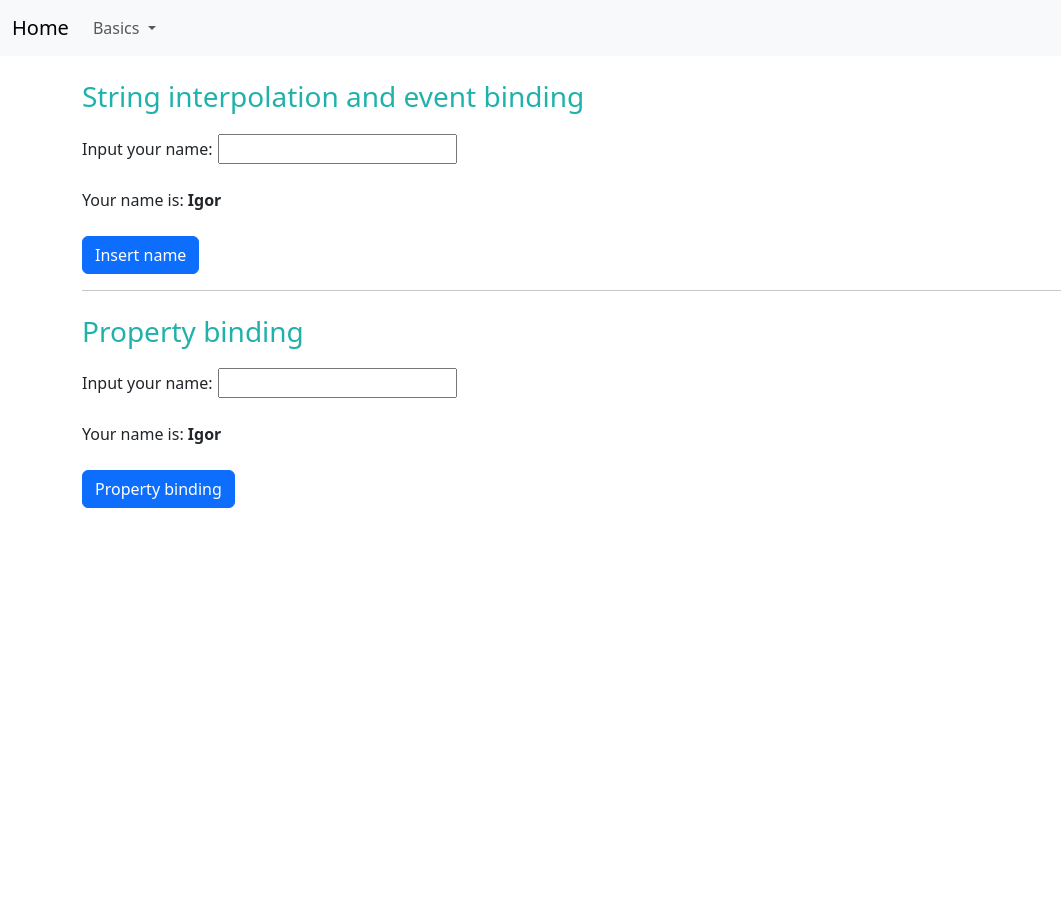
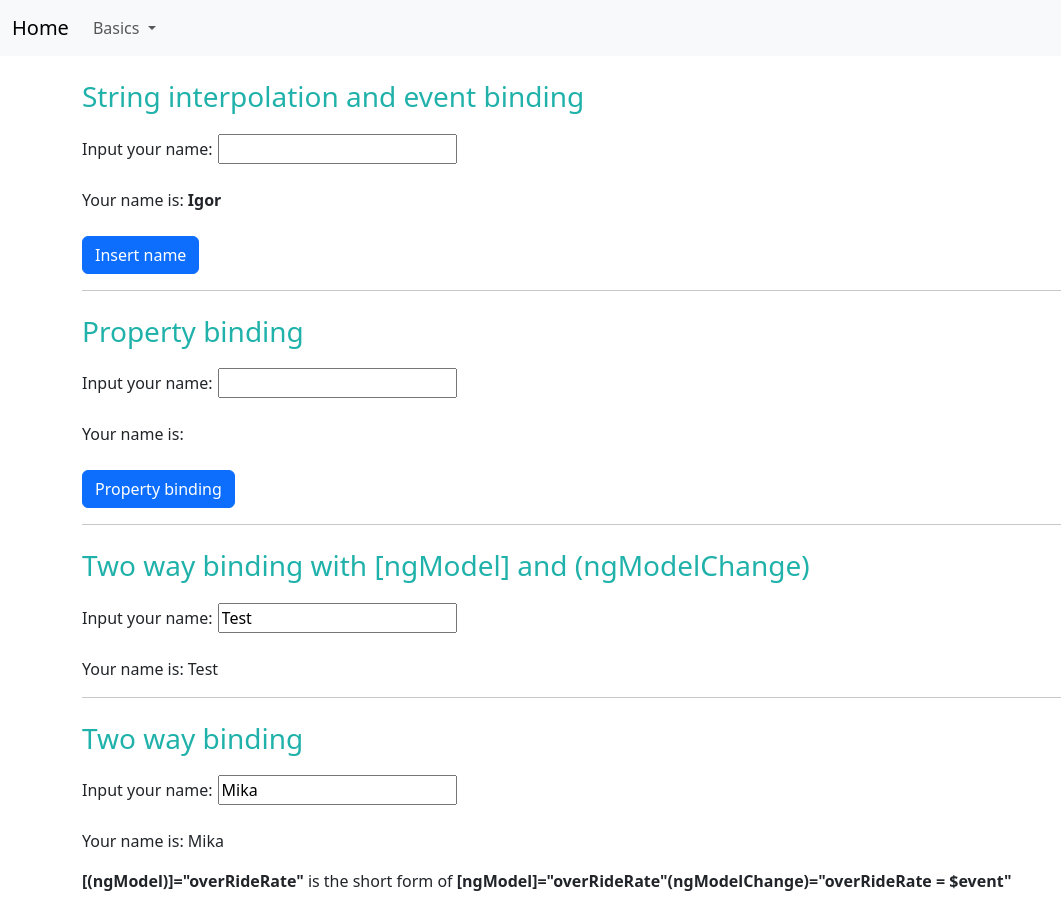
Before and after one commit to Igor-IGI/angular-in-general, an Angular app: page / in a window 1280 px wide. Shown: the whole page, without its empty margins (0-1061 px from the left). Before the commit the page ends 800 px from the top, so only its background shows below. Built offline with nearby package versions, Linux system fonts and the light colour scheme.

Commit message:
add two way binding

```diff
--- a/src/app/basics/basics.module.ts
+++ b/src/app/basics/basics.module.ts
@@ -1,10 +1,11 @@
 import { NgModule } from '@angular/core';
 import { CommonModule } from '@angular/common';
 import { BasicsComponent } from './basics/basics.component';
+import { FormsModule } from "@angular/forms";
 
 @NgModule({
   declarations: [BasicsComponent],
-  imports: [CommonModule],
+  imports: [CommonModule, FormsModule],
   exports: [BasicsComponent],
 })
 export class BasicsModule {}
--- a/src/app/basics/basics/basics.component.html
+++ b/src/app/basics/basics/basics.component.html
@@ -28,9 +28,58 @@
     <div class="mt-4">
       <span>Your name is: </span>
       <!-- Property binding -->
-            <span id="property-name" [innerText]="name"></span>
+      <span id="property-name" [innerText]="propertyBindingName"></span>
     </div>
     <!-- Event binding -->
-        <button class="btn btn-primary mt-4" (click)="onClick(propertyName)">Property binding</button>
+    <button class="btn btn-primary mt-4" (click)="onClickPropertyBinding(propertyName)">Property binding</button>
   </div>
 </div>
+
+<hr>
+
+<div
+  class="row mt-4"
+  id="two-way-event-binding">
+  <div class="col-xs-12">
+    <h3>Two way binding with [ngModel] and (ngModelChange)</h3>
+    <div>
+      <label>Input your name: </label>
+      <input type="text"
+             [ngModel]="customTwoWayBinding"
+             (ngModelChange)="customTwoWayBinding = $event">
+    </div>
+    <div class="mt-4">
+      <span>Your name is: </span>
+      <!-- Property binding -->
+      <span>{{ customTwoWayBinding }}</span>
+    </div>
+  </div>
+</div>
+
+<hr>
+
+<div
+  class="row mt-4"
+  id="two-way-binding">
+
+  <div class="col-xs-12">
+    <h3>Two way binding</h3>
+    <div>
+      <label>Input your name: </label>
+      <input type="text" [(ngModel)]="twoWayBindingName">
+    </div>
+    <div class="mt-4">
+      <span>Your name is: </span>
+      <!-- Property binding -->
+      <span>{{ twoWayBindingName }}</span>
+    </div>
+  </div>
+  <p class="mt-3">
+    <strong>
+      [(ngModel)]="overRideRate"
+    </strong> is the short form of
+    <strong>
+    [ngModel]="overRideRate"(ngModelChange)="overRideRate = $event"
+    </strong>
+  </p>
+</div>
--- a/src/app/basics/basics/basics.component.ts
+++ b/src/app/basics/basics/basics.component.ts
@@ -10,12 +10,14 @@ import { Component } from '@angular/core';
 export class BasicsComponent {
   name: string = 'Igor';
   propertyBindingName: string = '';
+  customTwoWayBinding: string = 'Test';
+  twoWayBindingName: string = 'Mika'
 
   onClick(inputName: HTMLInputElement){
     this.name = inputName.value;
   }
 
   onClickPropertyBinding(inputName: any){
-    this.propertyBindingName = inputName;
+    this.propertyBindingName = inputName.value;
   }
 }
```
Lines whose indentation alone changed are shown as unchanged.
